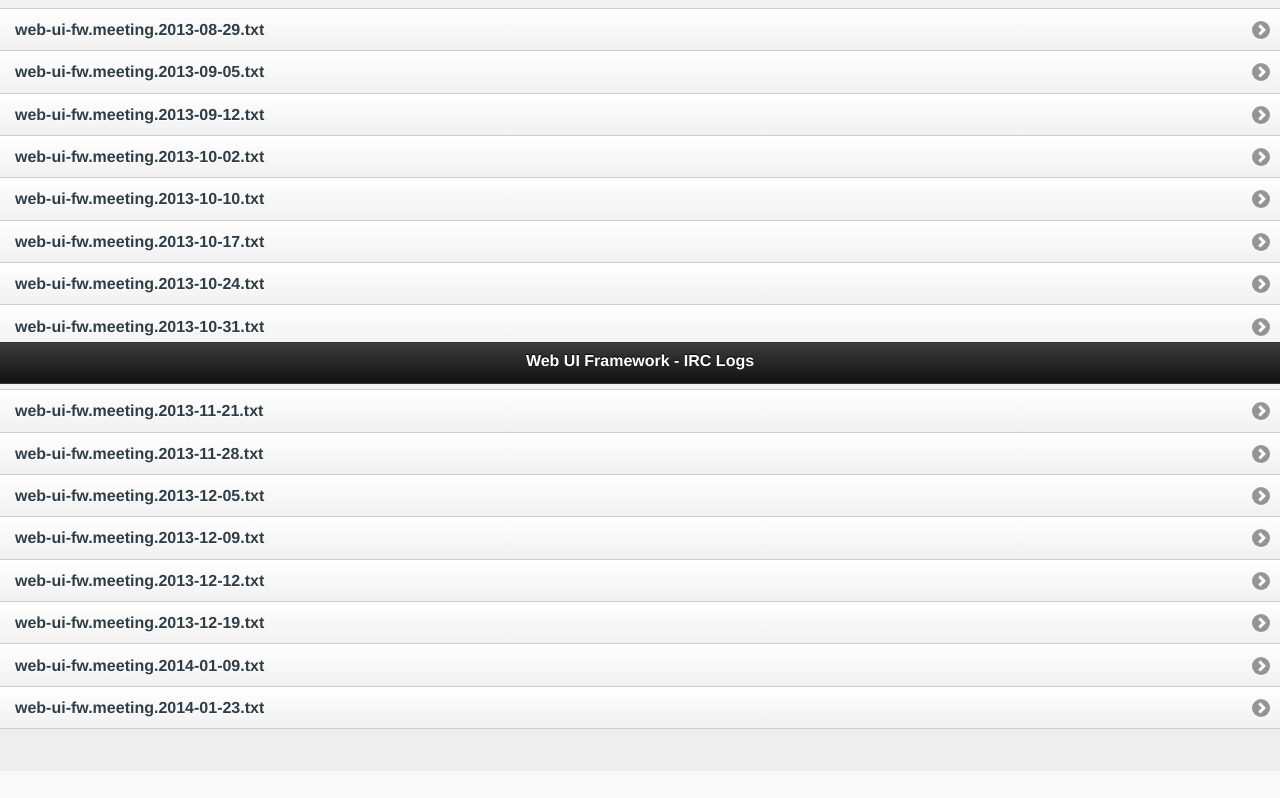
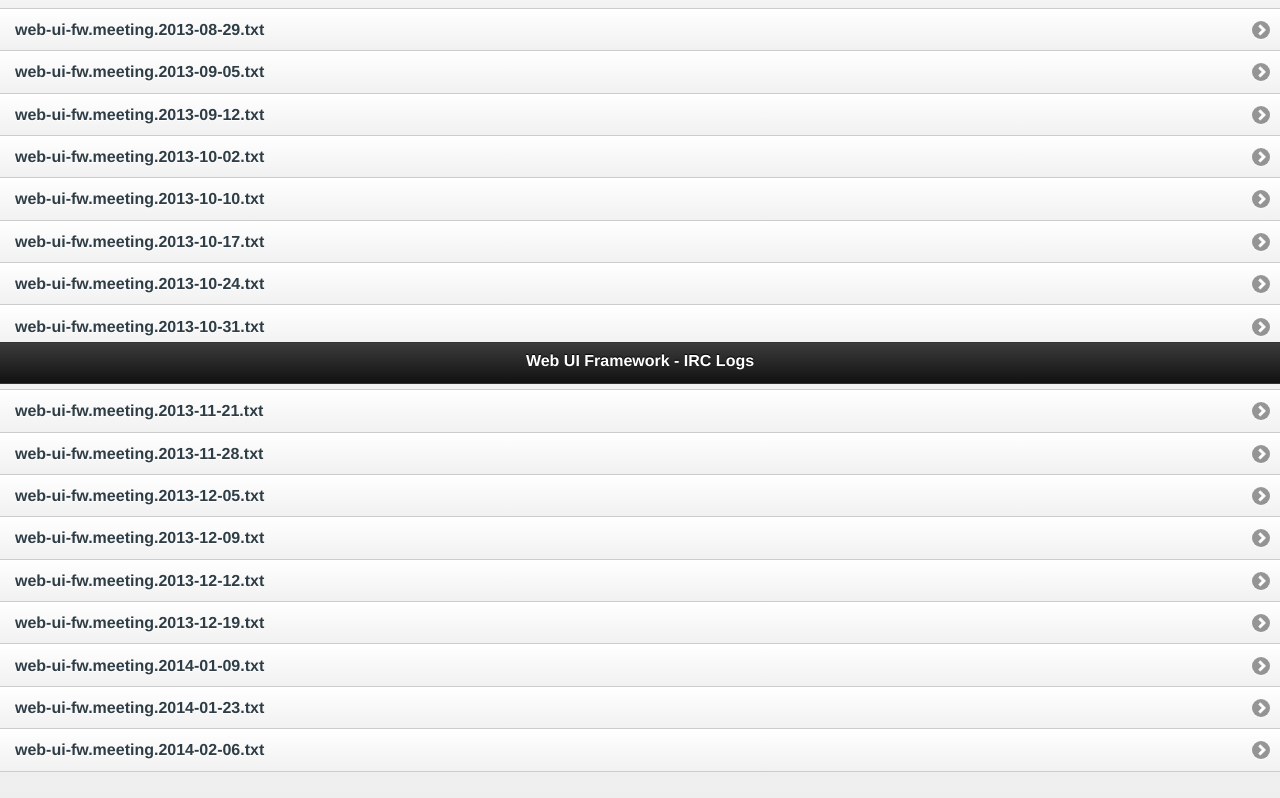
Before and after one commit to web-ui-fw/web-ui-fw.github.com, a plain HTML site: page irc-logs/index.html in a window 1280 px wide. Shown: the part 416-1214 px from the top of the page. Before the commit the page ends 1187 px from the top, so only its background shows below. Drawn offline with Linux system fonts and the light colour scheme; a script that the page names is missing.

Commit message:
IRC logs: Adding 2014-02-06 meeting

```diff
--- a/irc-logs/index.html
+++ b/irc-logs/index.html
@@ -46,6 +46,7 @@
                     <li><a data-ajax="false" href="web-ui-fw.meeting.2013-12-19.txt">web-ui-fw.meeting.2013-12-19.txt</a></li>
                     <li><a data-ajax="false" href="web-ui-fw.meeting.2014-01-09.txt">web-ui-fw.meeting.2014-01-09.txt</a></li>
                     <li><a data-ajax="false" href="web-ui-fw.meeting.2014-01-23.txt">web-ui-fw.meeting.2014-01-23.txt</a></li>
+                    <li><a data-ajax="false" href="web-ui-fw.meeting.2014-02-06.txt">web-ui-fw.meeting.2014-02-06.txt</a></li>
                     <!-- dst -->
                 </ul>
             </div>
```
Also changed, not shown: irc-logs/web-ui-fw.meeting.2014-02-06.txt (added).
